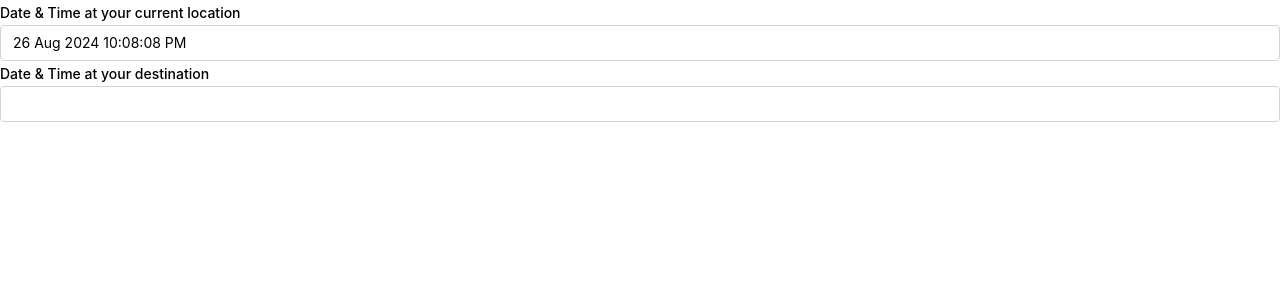
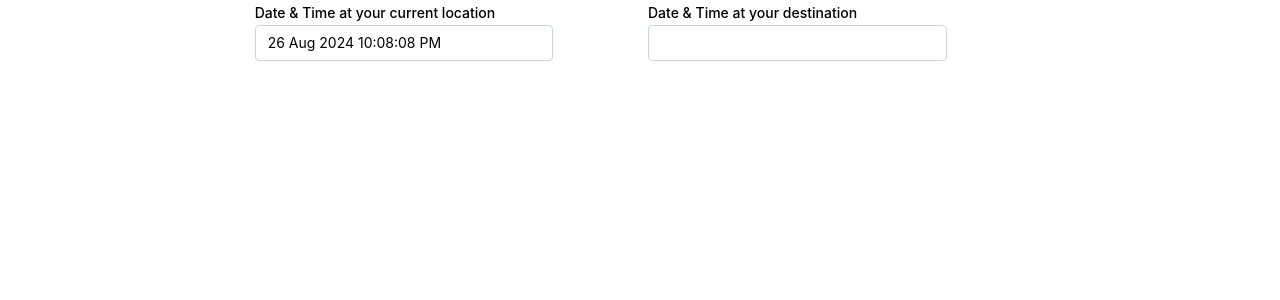
Before and after one commit to 1CharlesStern/react-timezones, a Next.js app: page / in a window 1280 px wide. Shown: the top 300 px of the page. Built offline with nearby package versions, Linux system fonts and the light colour scheme.

Commit message:
Centered page content

```diff
--- a/app/page.tsx
+++ b/app/page.tsx
@@ -1,11 +1,14 @@
-import { Welcome } from '../components/Welcome/Welcome';
-import { ColorSchemeToggle } from '../components/ColorSchemeToggle/ColorSchemeToggle';
+import { Container } from '@mantine/core';
+// import { Welcome } from '../components/Welcome/Welcome';
+// import { ColorSchemeToggle } from '../components/ColorSchemeToggle/ColorSchemeToggle';
 import { DateComparer } from '../components/DateComparer/DateComparer';
 
 export default function HomePage() {
   return (
     <>
-      <DateComparer />
+      <Container size="md">
+        <DateComparer />
+      </Container>
       {/*
       <Welcome />
       <ColorSchemeToggle />
--- a/components/DateComparer/DateComparer.tsx
+++ b/components/DateComparer/DateComparer.tsx
@@ -1,6 +1,7 @@
 'use client'
 
 import { DateTimePicker } from '@mantine/dates'
+import { Grid } from '@mantine/core'
 import { useRef, useState, useEffect } from 'react'
 
 export function DateComparer() {
@@ -22,13 +23,19 @@ export function DateComparer() {
 
   return (
     <>
+      <Grid>
+        <Grid.Col span={4} offset={1}>
           <DateTimePicker
             onChange={handleChange}
             value={userDate ?? defaultDate}
             label="Date & Time at your current location"
             valueFormat="DD MMM YYYY hh:mm:ss A"
           />
+        </Grid.Col>
+        <Grid.Col span={4} offset={1}>
           <DateTimePicker label="Date & Time at your destination" />
+        </Grid.Col>
+      </Grid>
     </>
   )
 }
```
Lines whose indentation alone changed are shown as unchanged.
